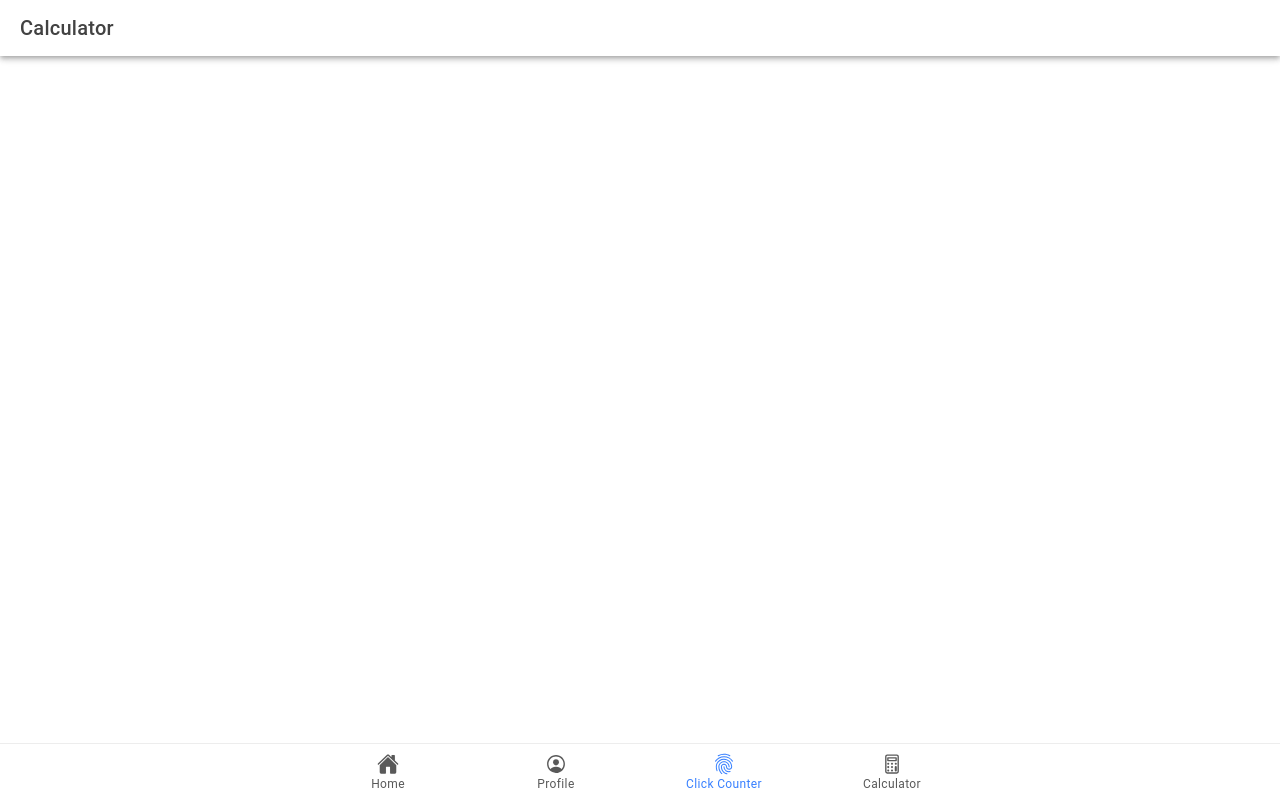
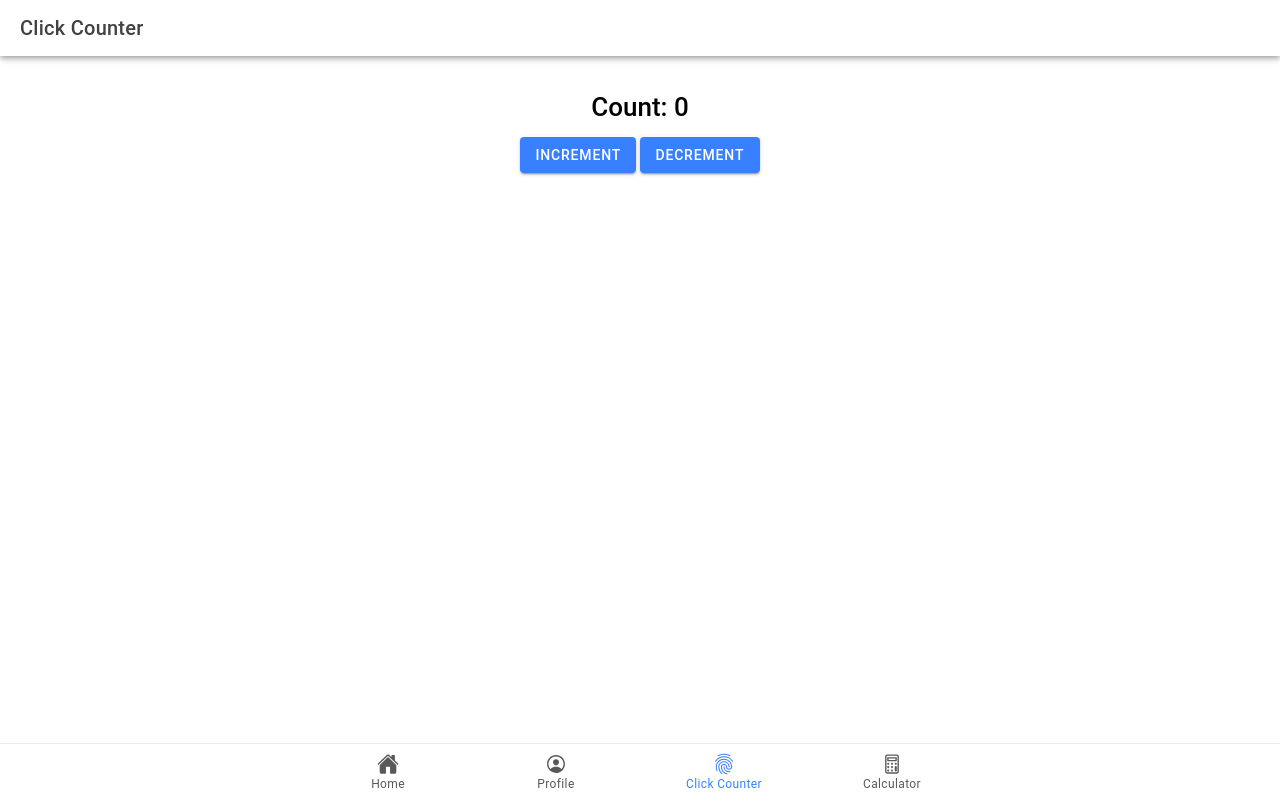
Before and after one commit to henhentabs/ion-t-taborno, a React (Vite) app: page /tab2 in a window 1280 px wide. Built offline with nearby package versions, Linux system fonts and the light colour scheme.

Commit message:
added content to dev-clickcounter

```diff
--- a/src/pages/Home.tsx
+++ b/src/pages/Home.tsx
@@ -17,7 +17,7 @@ const Home: React.FC = () => {
       </IonHeader>
       <IonContent fullscreen>
         <img src="../src/assets/img/HEN_CIRCLE_PINK_PNG.png" alt="profile" />
-        <h1 style={{ textAlign: 'center' }}>Hello Everyone!<br />I am Hencez Heart M. Taborno.<br />A 3rd year BSIT student of NBSC.</h1>
+        <h1 style={{ textAlign: 'center' }}>Hencez Heart M. Taborno<br />3rd year BSIT student of NBSC.</h1>
       </IonContent>
     </IonPage>
 
--- a/src/pages/Tab2.tsx
+++ b/src/pages/Tab2.tsx
@@ -1,19 +1,33 @@
-import React from 'react';
-import { IonContent, IonHeader, IonPage, IonTitle, IonToolbar } from '@ionic/react';
+import React, { useState } from 'react';
+import { IonContent, IonHeader, IonPage, IonTitle, IonToolbar, IonButton } from '@ionic/react';
 
-const Calculator: React.FC = () => {
+const ClickCounter: React.FC = () => {
+  const [count, setCount] = useState(0);
+
+  const incrementCount = () => {
+    setCount(count + 1);
+  };
+
+  const decrementCount = () => {
+    setCount(count - 1);
+  };
+
   return (
     <IonPage>
       <IonHeader>
         <IonToolbar>
-          <IonTitle>Calculator</IonTitle>
+          <IonTitle>Click Counter</IonTitle>
         </IonToolbar>
       </IonHeader>
-      <IonContent fullscreen>
-        {/* Your content here */}
+      <IonContent fullscreen className="ion-padding">
+        <div className="ion-text-center">
+          <h1>Count: {count}</h1>
+          <IonButton onClick={incrementCount}>Increment</IonButton>
+          <IonButton onClick={decrementCount}>Decrement</IonButton>
+        </div>
       </IonContent>
     </IonPage>
   );
 };
 
-export default Calculator;
+export default ClickCounter;
```
